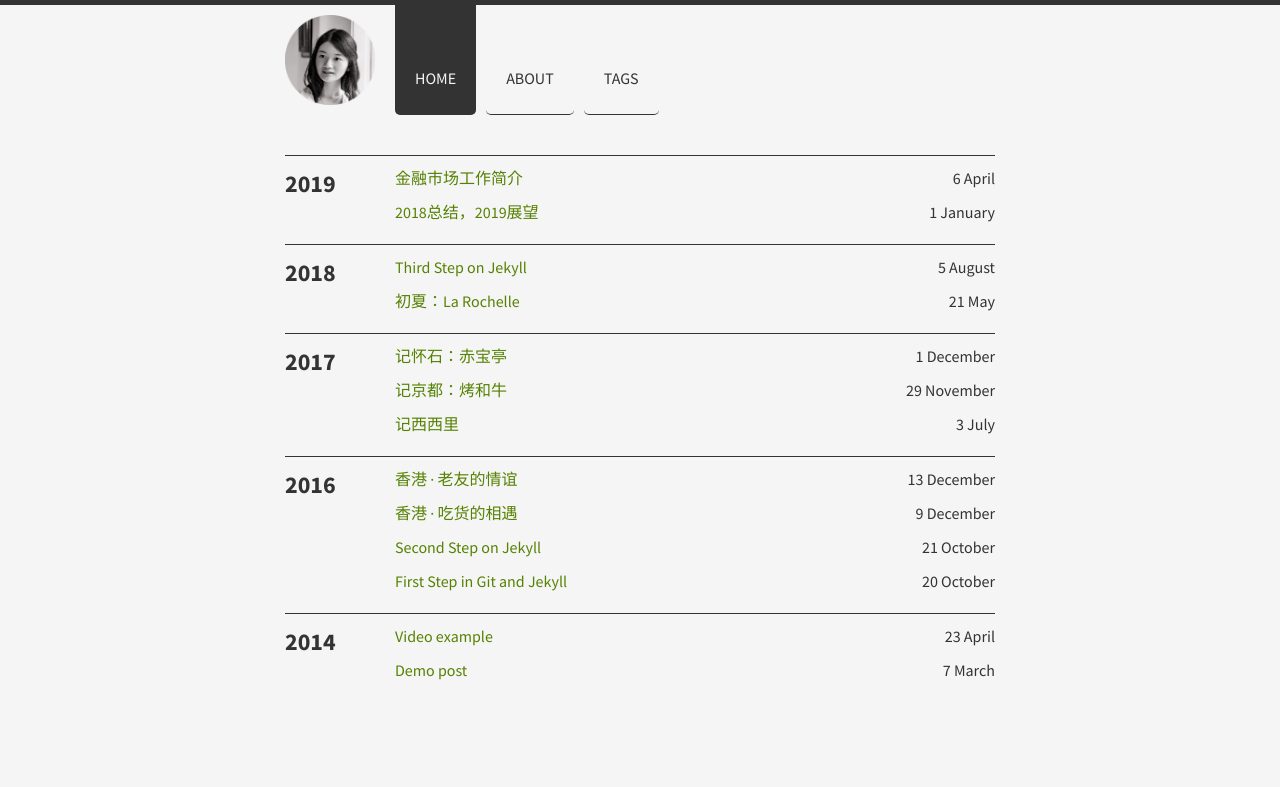
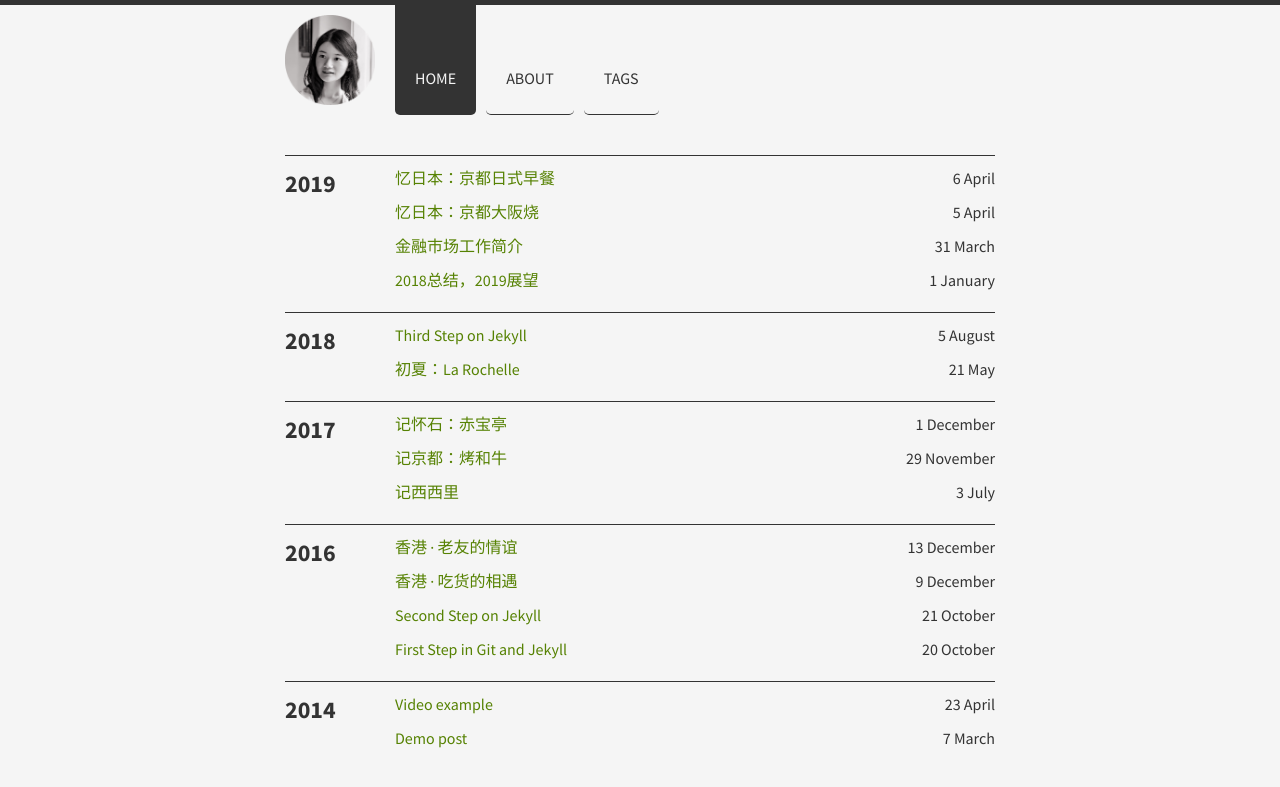
Before and after one commit to summerflutter/summerflutter.github.io, a Jekyll site: the page built from index.html, in a window 1280 px wide. Shown: the top 787 px of the page. Built offline with Jekyll 4.4.1, drawn with Linux system fonts in a browser that asks for light colours; some of the changed lines change nothing that is shown.

Commit message:
Journals of Japan

```diff
--- a/_posts/2019-04-06-JobInFinancialMarket.md
+++ b/_posts/2019-03-31-JobInFinancialMarket.md
@@ -1,7 +1,7 @@
 ---
 layout: post
 title:  "金融市场工作简介"
-date:   2019-04-06
+date:   2019-03-31
 excerpt: ""
 tag:
 - Financial Market
--- /dev/null
+++ b/_posts/2019-04-05-JapanDaBanShao.md
@@ -0,0 +1,25 @@
+---
+layout: post
+title:  "忆日本：京都大阪烧"
+date:   2019-04-05
+excerpt: ""
+tag:
+- Japan
+- Food
+- Travel
+comments: true
+---
+
+最近是樱花季节，朋友圈里很多人贴出了在日本旅行的照片，让我又回忆起2017年11月在日本旅行的一些小细节。
+
+第一篇想讲的，是到日本第一天吃大阪烧的小餐馆。
+
+当时我们到大阪之后，就直接坐火车去京都，到居住的京都凯悦酒店。我们幸运地被升了房，窗外便是枯山水。下午去清水寺逛了逛，回到家洗了个澡，正好碰上酒店每天六点的舞伎表演。
+
+看罢表演，是晚餐时候了。我们用谷歌搜到一家附近做大阪烧的餐厅。大阪烧是日本关西的民间美食，简单理解就是日本的蔬菜煎饼，主要原料有面粉，鸡蛋，卷心菜，肉类，等。煎好之后加上美乃滋，就大功告成了，便宜快捷又好吃。
+
+这家餐厅可以说是日本版的“苍蝇小馆”。餐厅藏在小巷住户里，很不好找。店面装修简陋（其实并没有装修），东西极多，但是摆放得很干净。我们到时已经有一桌食客，边吃饭喝酒边大声聊天，气氛好不融洽。餐厅的电视里正在转播日韩球赛。
+
+我们到时店家以为我们是日本人，忙不迭用日语打招呼，后来发现我们完全不懂任何日语，只能送来菜单，安排我们坐下了。（连蒙带猜）点好蔬菜和肉类之后，厨师便麻利地开始准备。
+
+如今我对食物的记忆已经淡薄，不过肯定是新鲜好吃的。印象里只有这件小馆子简陋的布置和满屋的烟火气。这可能是我们日本之行最贴近日本平常生活的体验。
--- /dev/null
+++ b/_posts/2019-04-06-JapanKyotoBreakfast.md
@@ -0,0 +1,19 @@
+---
+layout: post
+title:  "忆日本：京都日式早餐"
+date:   2019-04-06
+excerpt: ""
+tag:
+- Japan
+- Food
+- Travel
+comments: true
+---
+
+如果说前一天的大阪烧是市井小吃，那么第二天的日式早餐就是园林里清雅的一餐。
+
+酒店包含早餐，有两种选择：日式早餐，或者是自助早餐。YW和我都选择了日式。吃饭地点在酒店的底楼，落地窗外就是枯山水景致，虽然小，不过临着这片景色吃早饭，别有风味。
+
+日式早餐是一致的菜单。等了一会，早餐盘端来了，有豆腐，粥，味增汤，玉子烧，鱼，渍物，等。
+
+不过印象最深的，却是那杯豆奶。
```
